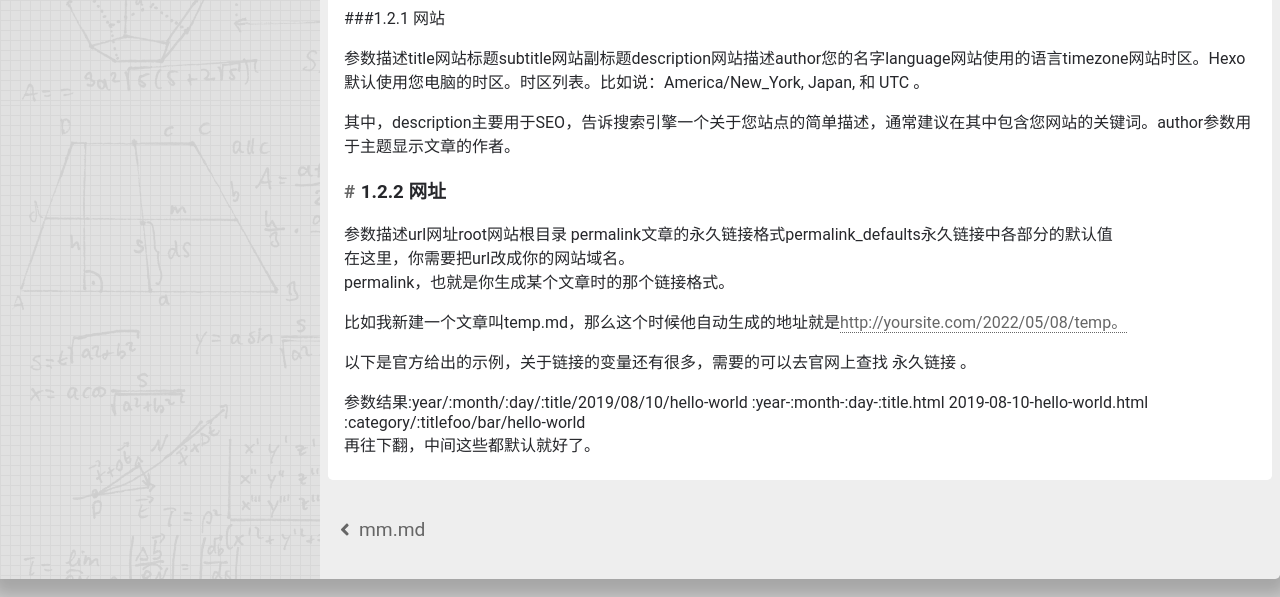
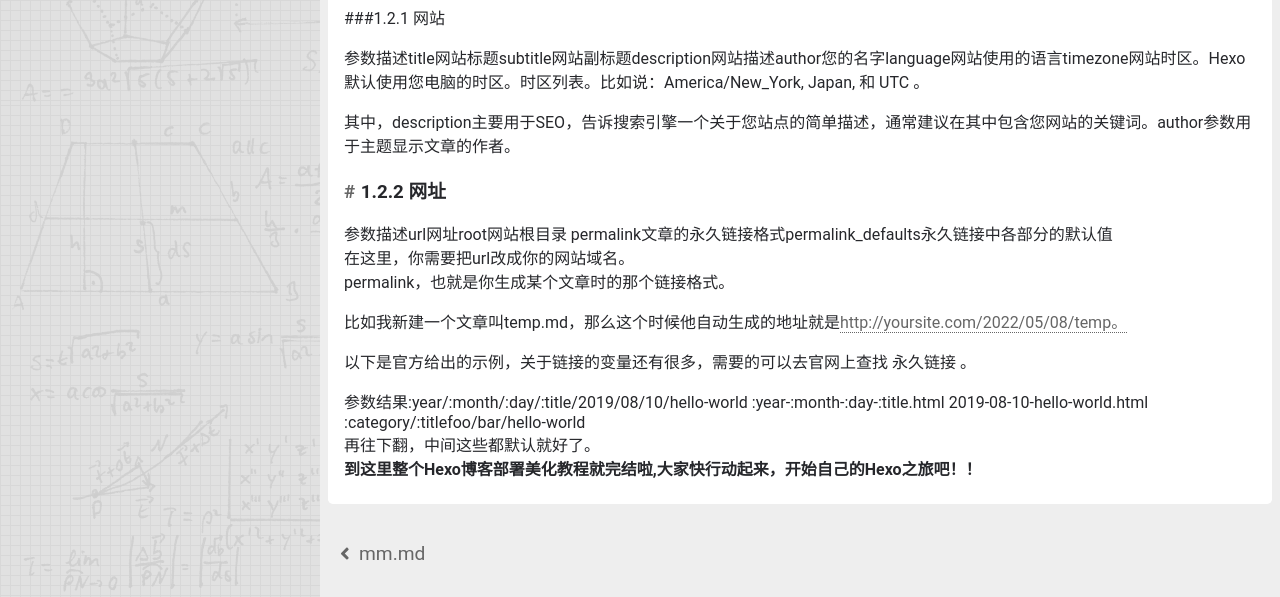
Before and after one commit to 622201/622201.github.io, a plain HTML site: page 2023/03/21/hello-world/index.html in a window 1280 px wide. Shown: the part 5915-6512 px from the top of the page. Drawn offline with Linux system fonts and the light colour scheme; some packages are replaced by stand-ins of ours; no server answers; a script that the page names is missing.

Commit message:
Site updated: 2023-03-21 19:42:38

```diff
--- a/2023/03/21/hello-world/index.html
+++ b/2023/03/21/hello-world/index.html
@@ -290,7 +290,7 @@
 <h3 id="1-2-2-网址"><a href="#1-2-2-网址" class="headerlink" title="1.2.2 网址"></a>1.2.2 网址</h3><p>参数描述url网址root网站根目录 permalink文章的永久链接格式permalink_defaults永久链接中各部分的默认值<br>在这里，你需要把url改成你的网站域名。<br>permalink，也就是你生成某个文章时的那个链接格式。  </p>
 <p>比如我新建一个文章叫temp.md，那么这个时候他自动生成的地址就是<a target="_blank" rel="noopener" href="http://yoursite.com/2022/05/08/temp%E3%80%82">http://yoursite.com/2022/05/08/temp。</a></p>
 <p>以下是官方给出的示例，关于链接的变量还有很多，需要的可以去官网上查找 永久链接 。</p>
-<p>参数结果:year/:month/:day/:title/2019/08/10/hello-world :year-:month-:day-:title.html 2019-08-10-hello-world.html :category/:titlefoo/bar/hello-world<br>再往下翻，中间这些都默认就好了。</p>
+<p>参数结果:year/:month/:day/:title/2019/08/10/hello-world :year-:month-:day-:title.html 2019-08-10-hello-world.html :category/:titlefoo/bar/hello-world<br>再往下翻，中间这些都默认就好了。<br><strong>到这里整个Hexo博客部署美化教程就完结啦,大家快行动起来，开始自己的Hexo之旅吧！！</strong></p>
 
     </main>
     <footer class="post-footer">
```
Also changed, not shown: index.html (+1 -1 lines).
